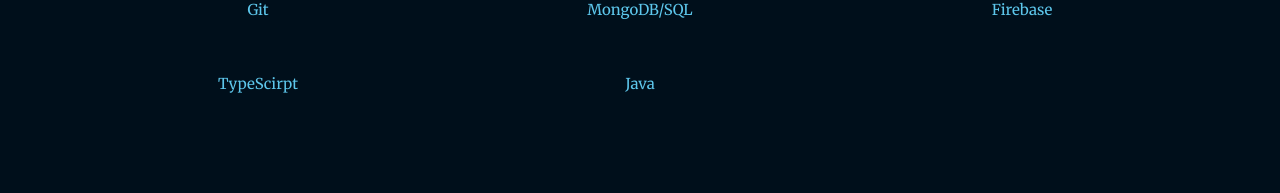
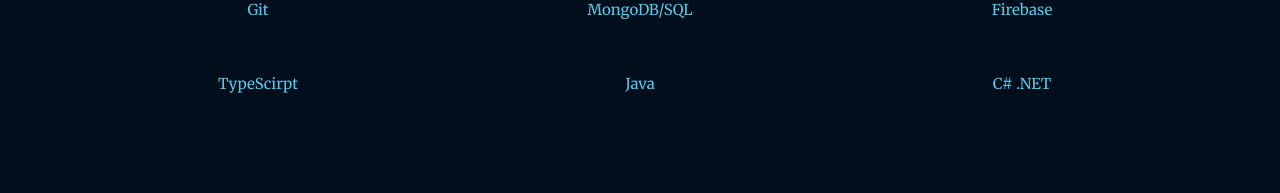
Before and after one commit to HungHoang108/Portfolio_React, a React (Create React App) app in the folder client/: page / in a window 1280 px wide. Shown: the part 1851-2044 px from the top of the page. Built offline with nearby package versions, Linux system fonts and the light colour scheme.

Commit message:
update the homepage

```diff
--- a/client/src/route/home/home.route.jsx
+++ b/client/src/route/home/home.route.jsx
@@ -71,6 +71,7 @@
                 <div className='home-skill-item'><h4>Firebase</h4></div>
                 <div className='home-skill-item'><h4>TypeScirpt</h4></div>
                 <div className='home-skill-item'><h4>Java</h4></div>
+                <div className='home-skill-item'><h4>C# .NET</h4></div>
                 {/* <div className='home-skill-item'><h4>TypeScript</h4></div>
                 <div className='home-skill-item'><h4>Jest</h4></div>
                 <div className='home-skill-item'><h4>Firebase</h4></div> */}
```
